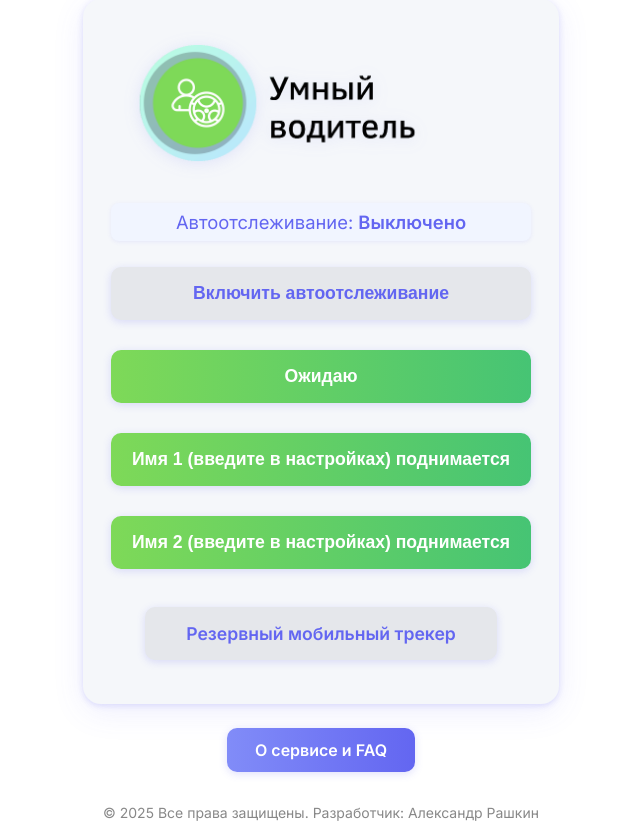
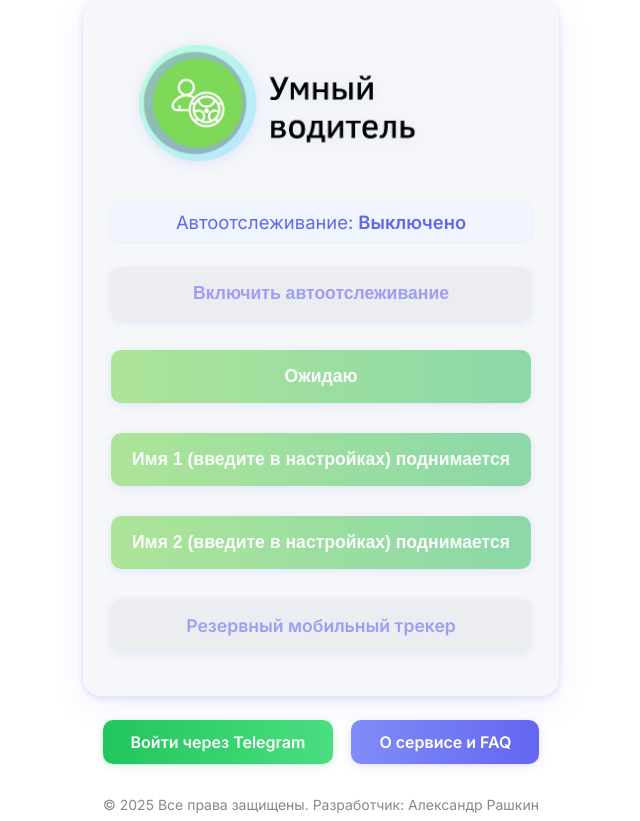
Before and after one commit to alexrashkin/clever-driver-bot, a Flask app: page / in a window 1280 px wide. Shown: the part 49-870 px from the top of the page, without its empty margins (319-959 px from the left). Run offline with Flask 3, Linux system fonts and the light colour scheme; data comes from the database, SQL or seed files in the repository.

Commit message:
prepare to public mode

```diff
--- a/web/app.py
+++ b/web/app.py
@@ -69,12 +69,14 @@ def index():
             work_latitude = user.get('work_latitude', config.WORK_LATITUDE)
             work_longitude = user.get('work_longitude', config.WORK_LONGITUDE)
             work_radius = user.get('work_radius', config.WORK_RADIUS)
+            is_authorized = True
         else:
             button_name_1 = 'Имя 1 (введите в настройках) поднимается'
             button_name_2 = 'Имя 2 (введите в настройках) поднимается'
             work_latitude = config.WORK_LATITUDE
             work_longitude = config.WORK_LONGITUDE
             work_radius = config.WORK_RADIUS
+            is_authorized = False
         return render_template(
             'index.html',
             tracking_status=tracking_status,
@@ -83,7 +85,8 @@ def index():
             button_name_2=button_name_2,
             work_latitude=work_latitude,
             work_longitude=work_longitude,
-            work_radius=work_radius
+            work_radius=work_radius,
+            is_authorized=is_authorized
         )
     except Exception as e:
         logger.error(f"Ошибка загрузки главной страницы: {e}")
--- a/web/templates/index.html
+++ b/web/templates/index.html
@@ -163,6 +163,11 @@
         footer {
             flex-shrink: 0;
         }
+        .btn-disabled {
+            opacity: 0.6 !important;
+            cursor: not-allowed !important;
+            pointer-events: auto !important;
+        }
     </style>
 </head>
 <body>
@@ -178,20 +183,25 @@
             <div class="msg">{{ message }}</div>
         {% endif %}
         <form method="post" action="/toggle">
-            <button class="btn btn-toggle {% if not tracking_status %}off{% endif %}" type="submit">
+            <button class="btn btn-toggle {% if not tracking_status %}off{% endif %}{% if not is_authorized %} btn-disabled{% endif %}" type="submit" {% if not is_authorized %}disabled{% endif %} onclick="return onAuthRequired(event);">
                 {% if tracking_status %}Остановить{% else %}Включить{% endif %} автоотслеживание
             </button>
         </form>
-        <button class="btn btn-manual" onclick="sendManualNotification()">Ожидаю</button>
-        <button class="btn btn-manual" onclick="sendDanyaWakeup()">{{ button_name_1 or 'Даня поднимается' }}</button>
-        <button class="btn btn-manual" onclick="sendLizaWakeup()">{{ button_name_2 or 'Лиза поднимается' }}</button>
+        <button class="btn btn-manual{% if not is_authorized %} btn-disabled{% endif %}" onclick="return onAuthRequired(event);" {% if not is_authorized %}disabled{% endif %}>Ожидаю</button>
+        <button class="btn btn-manual{% if not is_authorized %} btn-disabled{% endif %}" onclick="return onAuthRequired(event);" {% if not is_authorized %}disabled{% endif %}>{{ button_name_1 or 'Даня поднимается' }}</button>
+        <button class="btn btn-manual{% if not is_authorized %} btn-disabled{% endif %}" onclick="return onAuthRequired(event);" {% if not is_authorized %}disabled{% endif %}>{{ button_name_2 or 'Лиза поднимается' }}</button>
         <div style="display: flex; justify-content: center;">
-            <a href="/mobile_tracker.html" class="btn btn-toggle off btn" style="margin-top:8px; max-width: 320px;">
+            <a href="/mobile_tracker.html" class="btn btn-toggle off btn{% if not is_authorized %} btn-disabled{% endif %}" onclick="return onAuthRequired(event);">
                 Резервный мобильный трекер
             </a>
         </div>
     </div>
-    <div style="text-align:center; margin: 24px 0 0 0;">
+    <div style="text-align:center; margin: 24px 0 0 0; display: flex; flex-direction: row; justify-content: center; gap: 18px;">
+        {% if is_authorized %}
+        <a href="/settings" style="display:inline-block;padding:12px 28px;border-radius:10px;background:linear-gradient(90deg,#6366f1 0%,#818cf8 100%);color:#fff;font-weight:600;text-decoration:none;box-shadow:0 2px 8px #6366f133;transition:background 0.3s;">Настройки</a>
+        {% else %}
+        <a href="/settings" style="display:inline-block;padding:12px 28px;border-radius:10px;background:linear-gradient(90deg,#22c55e 0%,#4ade80 100%);color:#fff;font-weight:600;text-decoration:none;box-shadow:0 2px 8px #22c55e33;transition:background 0.3s;">Войти через Telegram</a>
+        {% endif %}
         <a href="/about" style="display:inline-block;padding:12px 28px;border-radius:10px;background:linear-gradient(90deg,#818cf8 0%,#6366f1 100%);color:#fff;font-weight:600;text-decoration:none;box-shadow:0 2px 8px #6366f133;transition:background 0.3s;">О сервисе и FAQ</a>
     </div>
     <footer style="text-align:center; margin-top:32px; color:#888; font-size:14px;">
@@ -296,6 +306,15 @@
                 }
             }, 3000);
         }
+        window.IS_AUTHORIZED = {% if is_authorized %}true{% else %}false{% endif %};
+        function onAuthRequired(event) {
+            if (!window.IS_AUTHORIZED) {
+                showMessage('Пожалуйста, авторизуйтесь через Telegram для использования этой функции.', 'error');
+                event.preventDefault();
+                return false;
+            }
+            return true;
+        }
     </script>
     <script>
     // Тёмная/светлая тема + логотип
```
